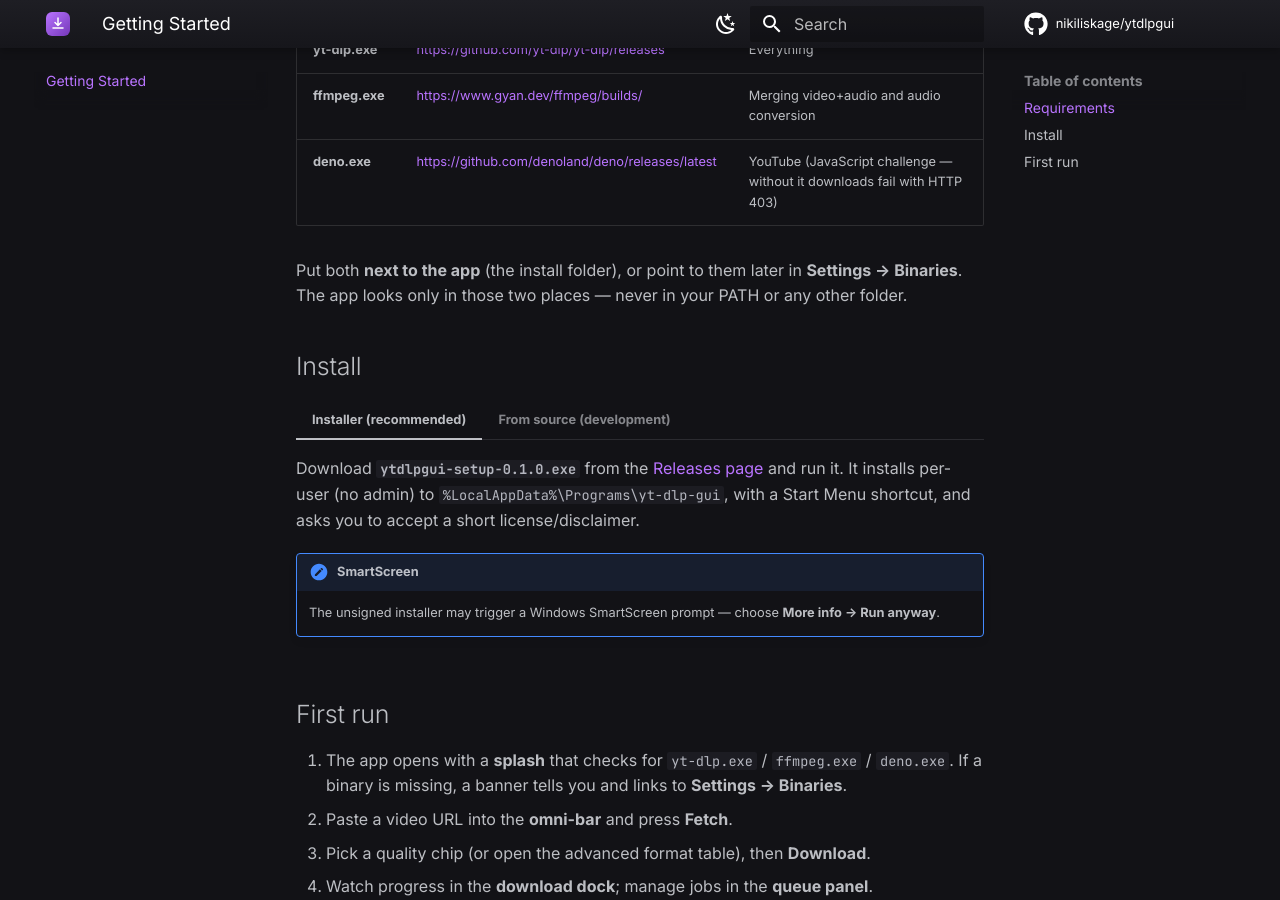
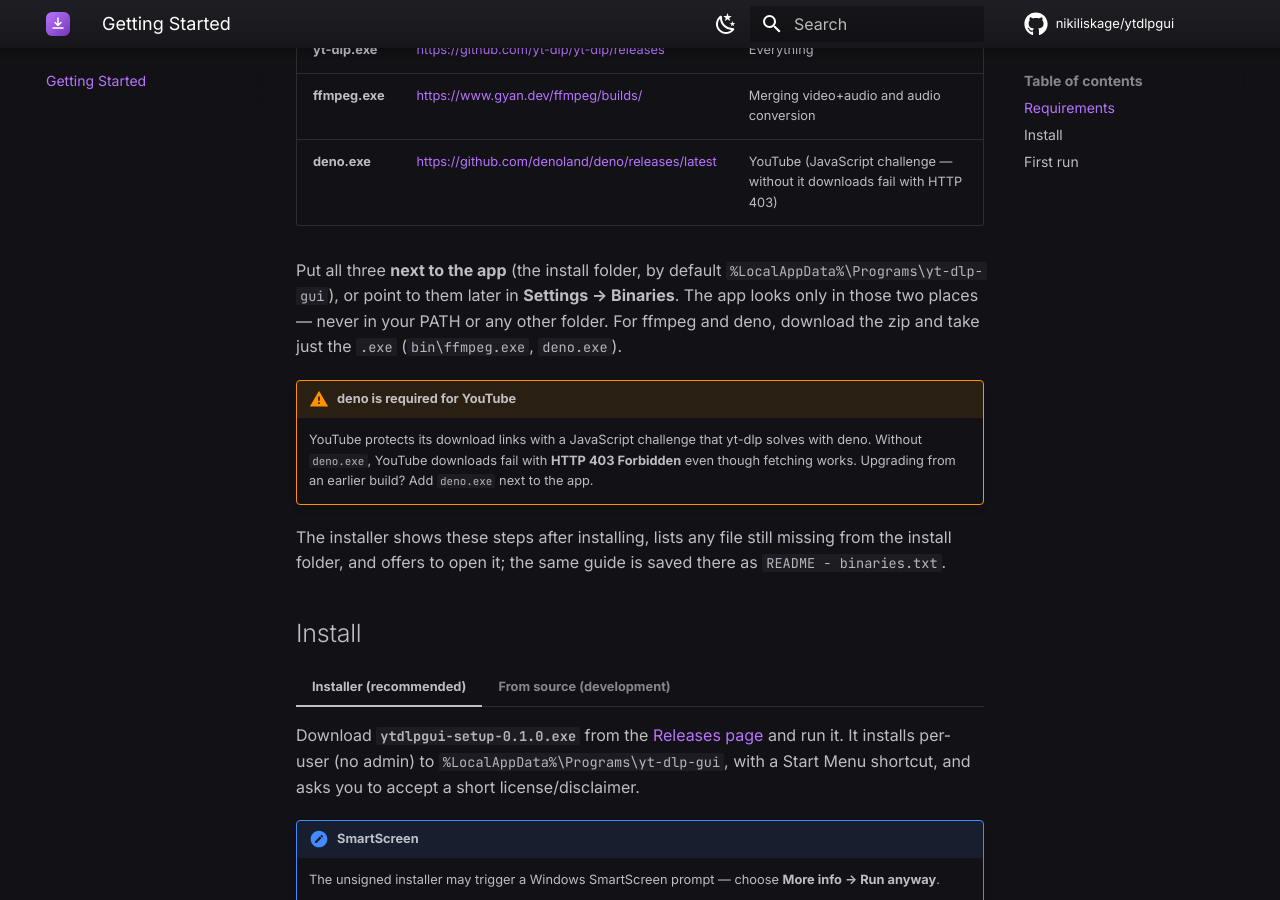
Before and after one commit to nikiliskage/ytdlpgui, an MkDocs documentation site: the page built from docs/getting-started.md, in a window 1280 px wide and 900 px high, scrolled down 364 px. Built offline with MkDocs 1.6.1 and Material for MkDocs 9.7.7, drawn with Linux system fonts in a browser that asks for light colours; comment, search, counter and statistics services are not loaded.

Commit message:
docs(installer): explain deno and the other binaries to users
- Installer: an info page after installing explains the three binaries
  (yt-dlp, ffmpeg, deno): what each does, where to download it and where
  to put it; the same text ships as "README - binaries.txt". The closing
  page names any binary still missing from the install folder and offers
  (ticked) to open the folder.
- README: step-by-step setup with a table of the three files and an
  IMPORTANT note that deno is required for YouTube (HTTP 403 otherwise),
  including for people upgrading.
- CHANGELOG: an "action required when upgrading" note (add deno.exe; no
  more C:\yt-dlp/PATH lookup) and the installer change; drop a stray blank
  line in the Added list.
- Getting started: same deno warning and where the install folder is.

Co-Authored-By: Claude Opus 5.5 <noreply@anthropic.com>

```diff
--- a/docs/getting-started.md
+++ b/docs/getting-started.md
@@ -11,9 +11,18 @@ avoids antivirus/SmartScreen false positives and ffmpeg licensing concerns):
 | **ffmpeg.exe** | <https://www.gyan.dev/ffmpeg/builds/> | Merging video+audio and audio conversion |
 | **deno.exe** | <https://github.com/denoland/deno/releases/latest> | YouTube (JavaScript challenge — without it downloads fail with HTTP 403) |
 
-Put both **next to the app** (the install folder), or point to them later in
-**Settings → Binaries**. The app looks only in those two places — never in your PATH or any other
-folder.
+Put all three **next to the app** (the install folder, by default
+`%LocalAppData%\Programs\yt-dlp-gui`), or point to them later in **Settings → Binaries**. The app
+looks only in those two places — never in your PATH or any other folder. For ffmpeg and deno,
+download the zip and take just the `.exe` (`bin\ffmpeg.exe`, `deno.exe`).
+
+!!! warning "deno is required for YouTube"
+    YouTube protects its download links with a JavaScript challenge that yt-dlp solves with deno.
+    Without `deno.exe`, YouTube downloads fail with **HTTP 403 Forbidden** even though fetching
+    works. Upgrading from an earlier build? Add `deno.exe` next to the app.
+
+The installer shows these steps after installing, lists any file still missing from the install
+folder, and offers to open it; the same guide is saved there as `README - binaries.txt`.
 
 ## Install
 
```
Also changed, not shown: CHANGELOG.md (+10 -1 lines), README.md (+24 -7 lines), 2 other files.
